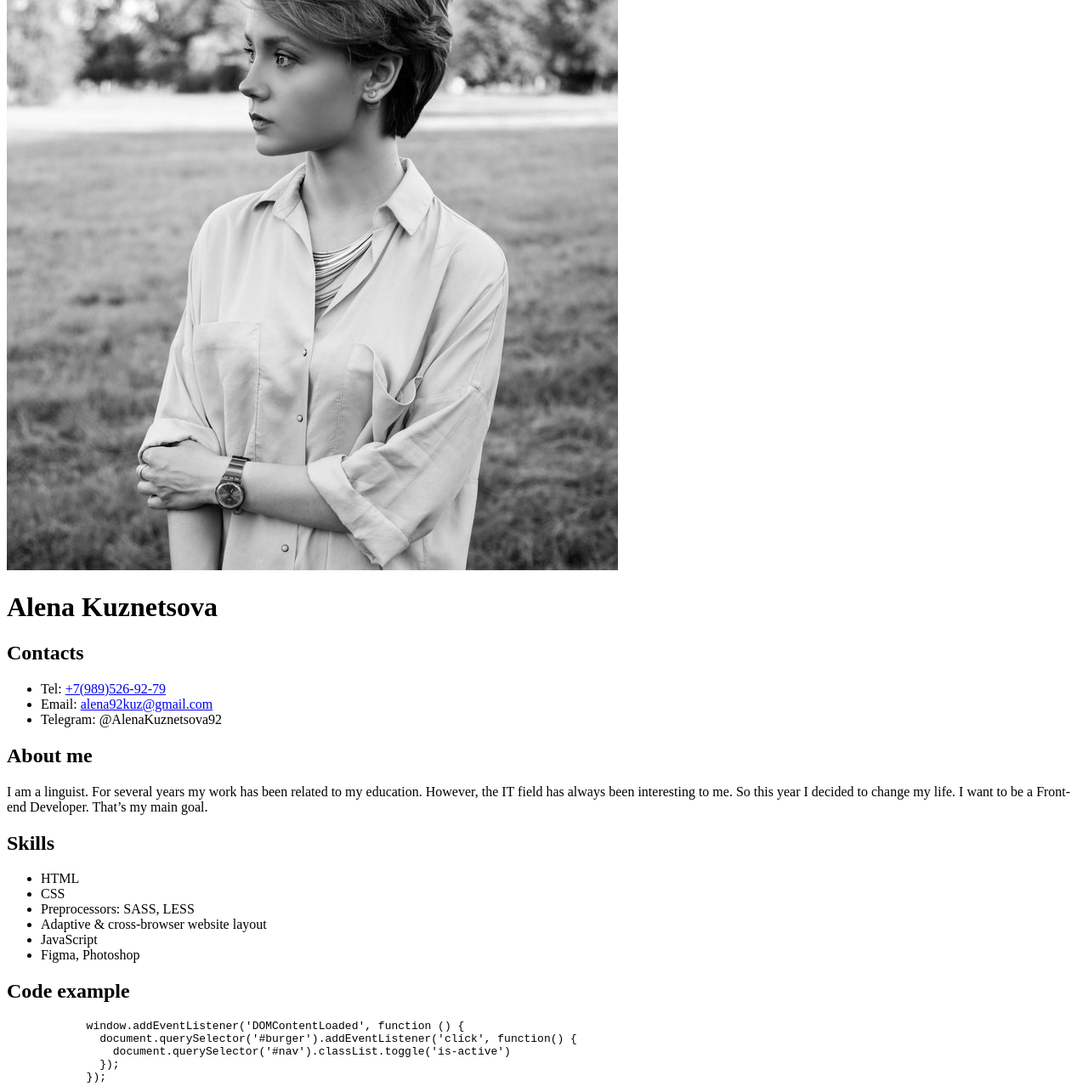
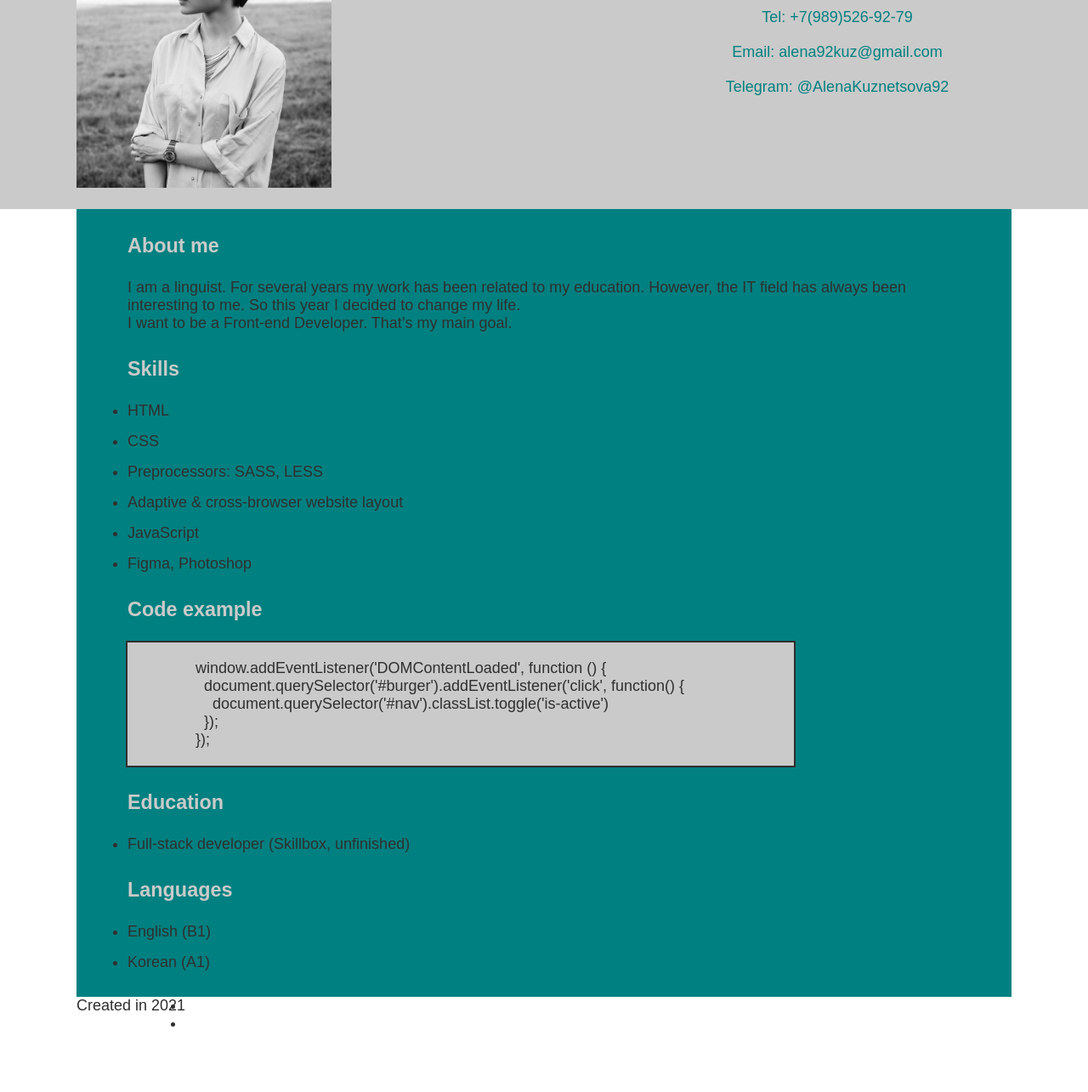
Before and after one commit to AK252/rsschool-cv, a plain HTML site: page index.html in a window 1280 px wide. Shown: the part 139-1424 px from the top of the page at 85% size. After the commit the page ends 1354 px from the top, so only its background shows below. Drawn offline with Linux system fonts and the light colour scheme.

Commit message:
feat: add footer and add style.css

```diff
--- a/index.html
+++ b/index.html
@@ -3,31 +3,40 @@
 <head>
     <meta charset="UTF-8">
     <title>HTML, CSS & GIT</title>
+    <link rel="stylesheet" href="style.css">
 </head>
 <body>
+  <header class="header">
     <div class="container">
-      <header>
-        <img src="img/avatar.jpg" alt="A. Kuznetsova">
-        <h1>Alena Kuznetsova</h1>
-        <h2 class="title">Contacts</h2>
-        <ul class="list">
-          <li>Tel:
-            <a href="tel:+79895269279">+7(989)526-92-79</a>
-          </li>
-          <li>Email:
-            <a href="mailto:alena92kuz@gmail.com">alena92kuz@gmail.com</a>
-          </li>
-          <li>Telegram: @AlenaKuznetsova92</li>
-        </ul>
-      </header>
+      <div class="wrapper">
+        <img class="avatar" src="img/avatar.jpg" alt="A. Kuznetsova">
+        <div class="header__wrapper">
+          <h1 class="header__title_main">Alena Kuznetsova</h1>
+          <h2 class="title header__title">Contacts</h2>
+          <ul class="header__list">
+            <li class="header__item">Tel:
+              <a class="header__link" href="tel:+79895269279">+7(989)526-92-79</a>
+            </li>
+            <li class="header__item">Email:
+              <a class="header__link" href="mailto:alena92kuz@gmail.com">alena92kuz@gmail.com</a>
+            </li>
+            <li class="header__item">Telegram: @AlenaKuznetsova92</li>
+          </ul>
+        </div>
+      </div>
+    </div>
+  </header>
 
-      <main>
-
+  <main>
+    <div class="container">
+      <div class="main__wrapper">
         <section>
           <h2 class="title">About me</h2>
           <p>
             I am a linguist. For several years my work has been related to my education. However, the IT field has
             always been interesting to me. So this year I decided to change my life.
+          </p>
+          <p>
             I want to be a Front-end Developer. That’s my main goal.
           </p>
         </section>
@@ -35,24 +44,23 @@
         <section>
           <h2 class="title">Skills</h2>
           <ul class="list">
-            <li>HTML</li>
-            <li>CSS</li>
-            <li>Preprocessors: SASS, LESS</li>
-            <li>Adaptive & cross-browser website layout</li>
-            <li>JavaScript</li>
-            <li>Figma, Photoshop</li>
+            <li class="list__item">HTML</li>
+            <li class="list__item">CSS</li>
+            <li class="list__item">Preprocessors: SASS, LESS</li>
+            <li class="list__item">Adaptive & cross-browser website layout</li>
+            <li class="list__item">JavaScript</li>
+            <li class="list__item">Figma, Photoshop</li>
           </ul>
         </section>
 
         <section>
           <h2 class="title">Code example</h2>
-          <pre>
+          <pre class="code-example">
             window.addEventListener('DOMContentLoaded', function () {
               document.querySelector('#burger').addEventListener('click', function() {
                 document.querySelector('#nav').classList.toggle('is-active')
               });
-            });
-          </pre>
+            });</pre>
         </section>
 
         <section>
@@ -65,12 +73,24 @@
         <section>
           <h2 class="title">Languages</h2>
           <ul class="list">
-            <li>English (B1)</li>
-            <li>Korean (A1)</li>
+            <li class="list__item">English (B1)</li>
+            <li class="list__item">Korean (A1)</li>
           </ul>
         </section>
+      </div>
+    </div>
+  </main>
 
-      </main>
+  <footer class="footer">
+    <div class="container">
+      <div class="wrapper">
+        <p>Created in 2021</p>
+        <ul class="footer__links">
+          <li></li>
+          <li></li>
+        </ul>
+      </div>
     </div>
+  </footer>
 </body>
 </html>
--- /dev/null
+++ b/style.css
@@ -0,0 +1,90 @@
+* {
+    box-sizing: border-box;
+    margin: 0;
+    padding: 0;
+    font-family: Arial, sans-serif;
+    font-size: 18px;
+    color: #2F2F2F;
+}
+
+section:not(:last-child) {
+    margin-bottom: 30px;
+}
+
+.container {
+    width: 100%;
+    max-width: 1100px;
+    min-width: 800px;
+    margin: 0 auto;
+}
+
+.wrapper {
+    display: flex;
+}
+
+.title {
+    margin-bottom: 25px;
+    font-size: 1.3rem;
+    color: #CACACA;
+}
+
+.list__item:not(:last-child) {
+    margin-bottom: 15px;
+}
+
+.header {
+    min-height: 385px;
+    padding: 25px 0;
+    background-color: #CACACA;
+}
+
+.avatar {
+    width: 300px;
+}
+
+.header__wrapper {
+    margin-left: 40%;
+}
+
+.header__title_main {
+    margin-bottom: 30px;
+    font-size: 2rem;
+    color: #008080;
+}
+
+.header__title {
+    color: #008080;
+    text-align: center;
+}
+
+.header__list {
+    list-style-type: none;
+    text-align: center;
+}
+
+.header__item {
+    margin-bottom: 20px;
+    color: #008080;
+}
+
+.header__link {
+    color: #008080;
+    text-decoration: none;
+}
+
+.header__link:hover {
+    color: #20B2AA;
+}
+
+.main__wrapper {
+    margin: 0 auto;
+    padding: 30px 60px;
+    background-color: #008080;
+}
+
+.code-example {
+    width: 80%;
+    padding: 20px;
+    background-color: #CACACA;
+    outline: 2px solid #2F2F2F;
+}
```
